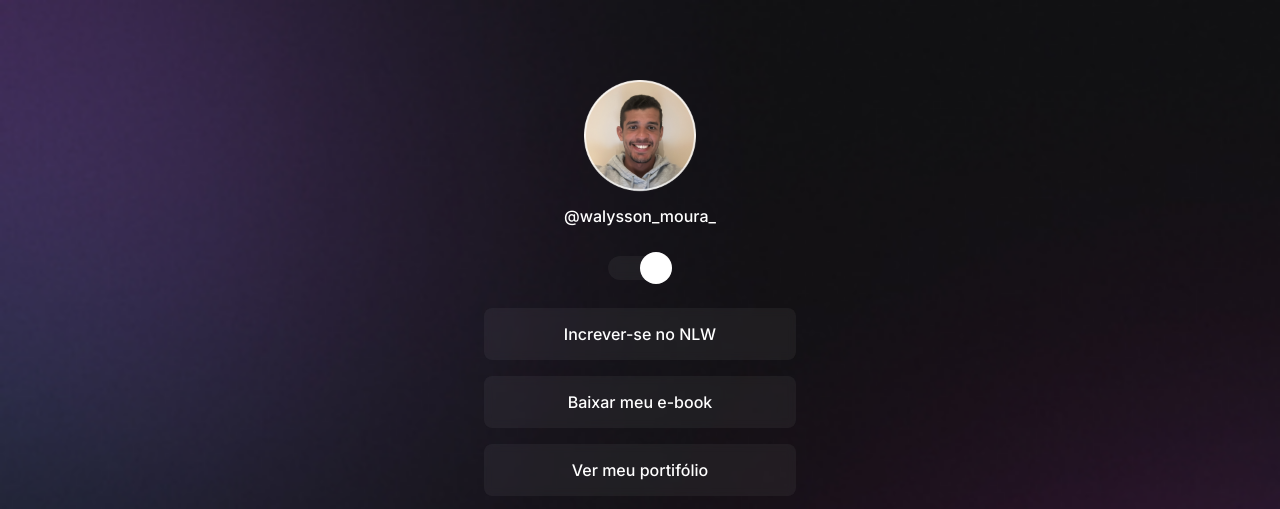
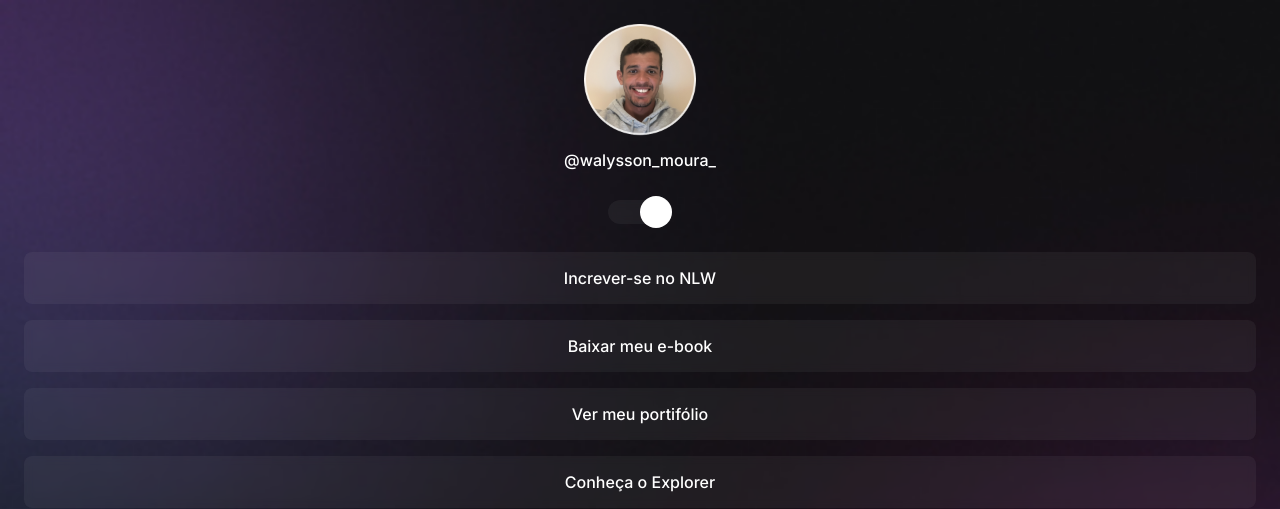
Before and after one commit to WMMS1959/projeto1, a plain HTML site: page index.html in a window 1280 px wide. Shown: the top 509 px of the page. Drawn offline with nearby package versions, Linux system fonts and the light colour scheme.

Commit message:
Update style.css

```diff
--- a/style.css
+++ b/style.css
@@ -42,7 +42,8 @@ body * {font-family: 'Inter', sans-serif;
 color: var(--text-color);
 }
 #container {
-  width: 360px;
+  width: 100%;
+  Max-width: 588px
   margin: 56px auto 0px;
   padding: 0 24px;
 }
```
